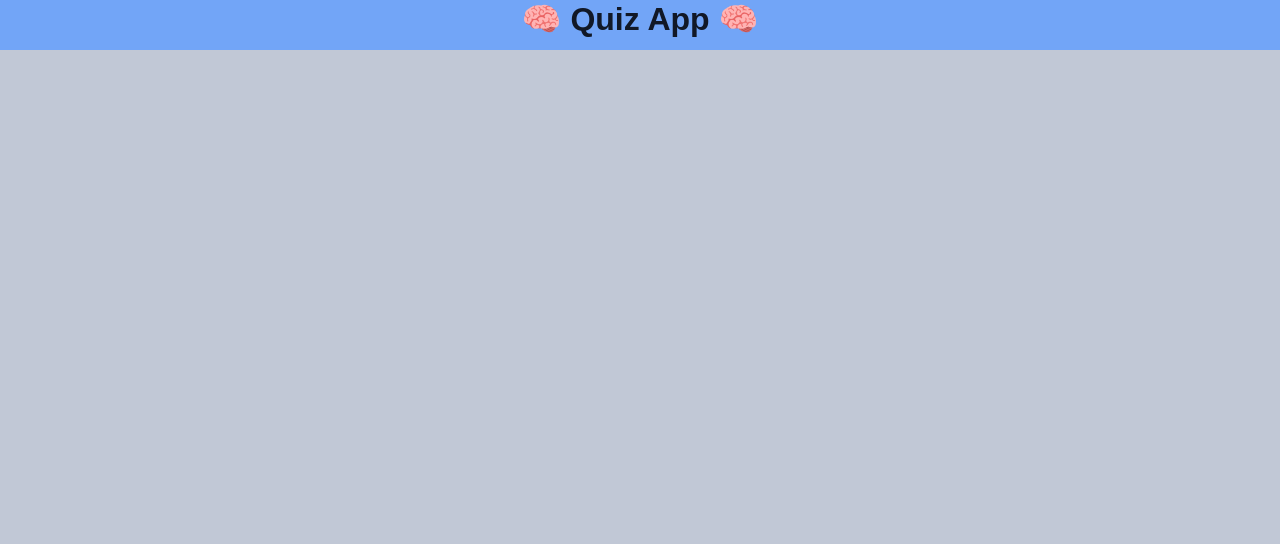
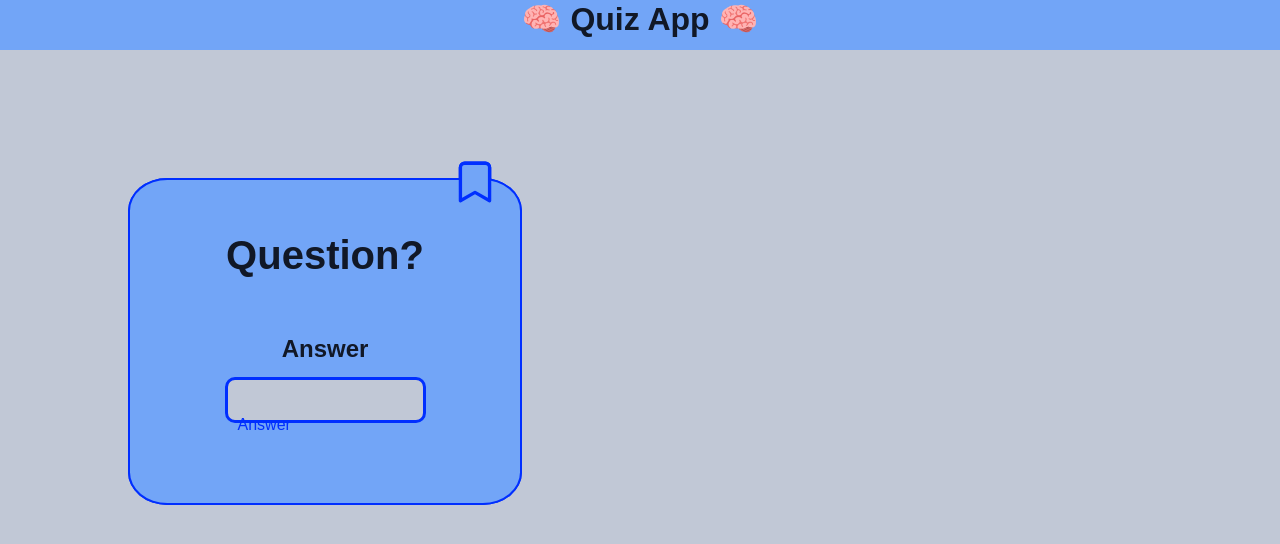
Before and after one commit to juli-albrecht/quiz-app, a plain HTML site: page index.html in a window 1280 px wide. Drawn offline with Linux system fonts and the light colour scheme.

Commit message:
setup card

```diff
--- a/components/button.css
+++ b/components/button.css
@@ -0,0 +1,19 @@
+.button {
+ all: unset;
+ background-color: var(--background-light);
+ width: 50%;
+ height: 20px;
+padding: 10px;
+border-radius: 10px;
+border-style: solid;
+border-color: var(--success);
+position: relative;
+bottom: 60px;
+align-self: center;
+}
+
+.button-text {
+    color: var(--success);
+    align-self: center;
+    position: absolute;
+}
--- a/components/card.css
+++ b/components/card.css
@@ -0,0 +1,45 @@
+
+
+.card {
+  display: flex;
+  flex-direction: column;
+  justify-content: center;
+  margin: 10%;
+ width: 350px;
+height: auto;
+  background: var(--primary-color);
+  color: var(--text-light);
+  padding: 20px;
+  border-radius: 10%;
+  border-width: 2.5px;
+  border-style: solid;
+  border-color: var(--success);
+  position: absolute;
+  z-index: 1;
+}
+
+
+.card-bookmark {
+ all: unset;
+  /* padding: 6px 12px; */
+  position: relative;
+  top: -230px;
+  right: -300px;
+  stroke: var(--success);
+  fill: var(--primary-color);
+  width: 50px;
+  height: 50px;
+  stroke-width: 0.1rem;
+  z-index: 1;
+}
+
+
+h2{
+    text-align: center;
+   font-size: 2.5rem
+}
+
+h3{
+    text-align: center;
+   font-size: 1.5rem
+}
--- a/global.css
+++ b/global.css
@@ -4,7 +4,7 @@
   --background-dark: #111827;
   --text-light: #111827;
   --text-dark: #F3F4F6;
-  --sucess: #002fff;
+  --success: #002fff;
 }
 
 body, html, h1 {
--- a/index.html
+++ b/index.html
@@ -13,8 +13,28 @@
     </header>
     <main>
         <section class="card">
+        <h2>Question?</h2>
+        <h3>Answer</h3>
+        <button class="card-bookmark">
+        <svg xmlns="http://www.w3.org/2000/svg" viewBox="0 0 24 24" stroke-linecap="round" stroke-linejoin="round" class="lucide lucide-bookmark-icon lucide-bookmark"><path d="m19 21-7-4-7 4V5a2 2 0 0 1 2-2h10a2 2 0 0 1 2 2v16z"/></svg>
+        </button>
 
+<button class="button">
+ <p class="button-text">Answer</p>
+</button>
         </section>
+        <section class="card">
+        <h2>Question?</h2>
+        <h3>Answer</h3>
+        <button class="card-bookmark">
+        <svg xmlns="http://www.w3.org/2000/svg" viewBox="0 0 24 24" stroke-linecap="round" stroke-linejoin="round" class="lucide lucide-bookmark-icon lucide-bookmark"><path d="m19 21-7-4-7 4V5a2 2 0 0 1 2-2h10a2 2 0 0 1 2 2v16z"/></svg>
+        </button>
+
+<button class="button">
+ <p class="button-text">Answer</p>
+</button>
+        </section>
+
     </main>
 </body>
 </html>
```
